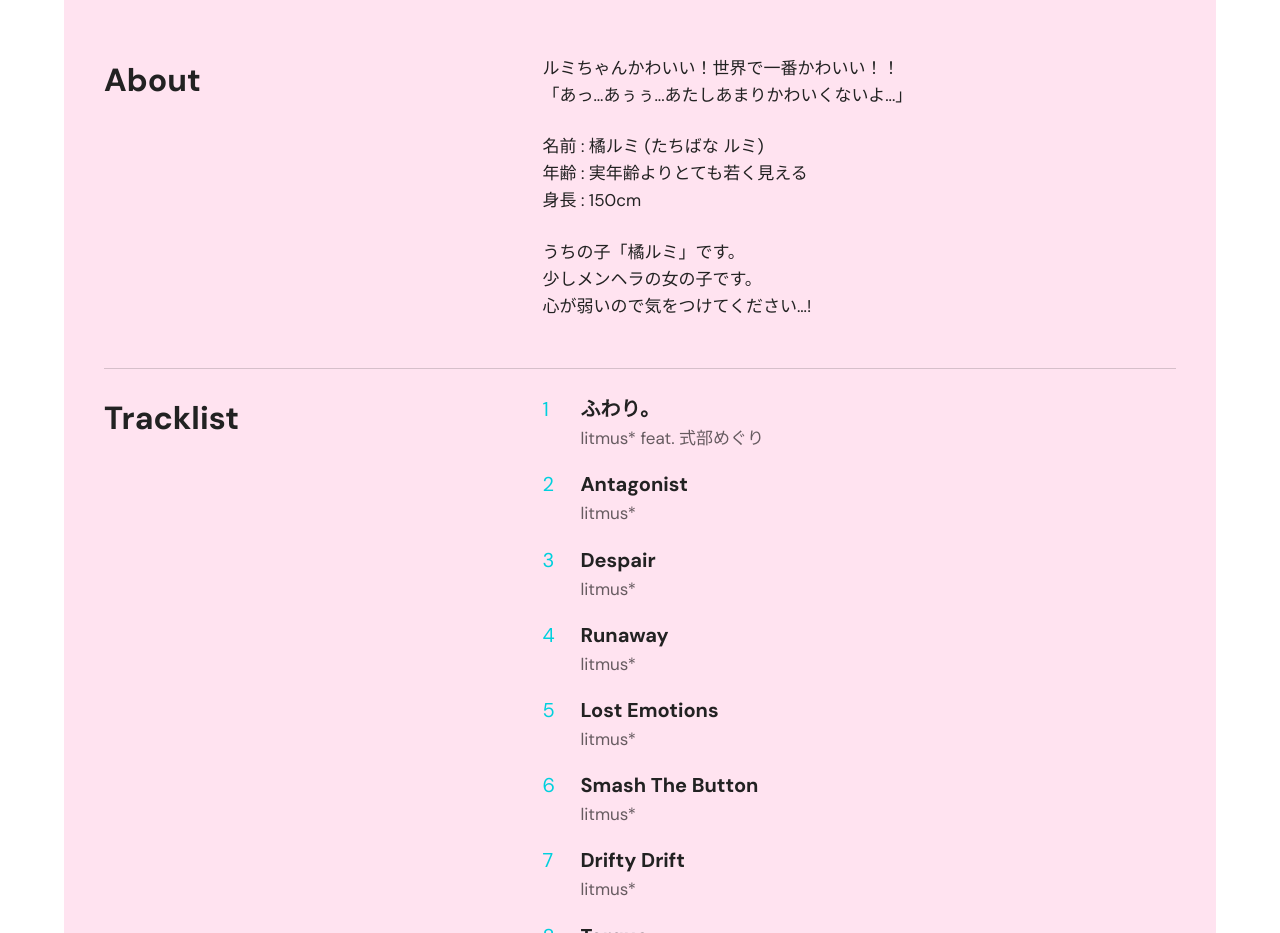
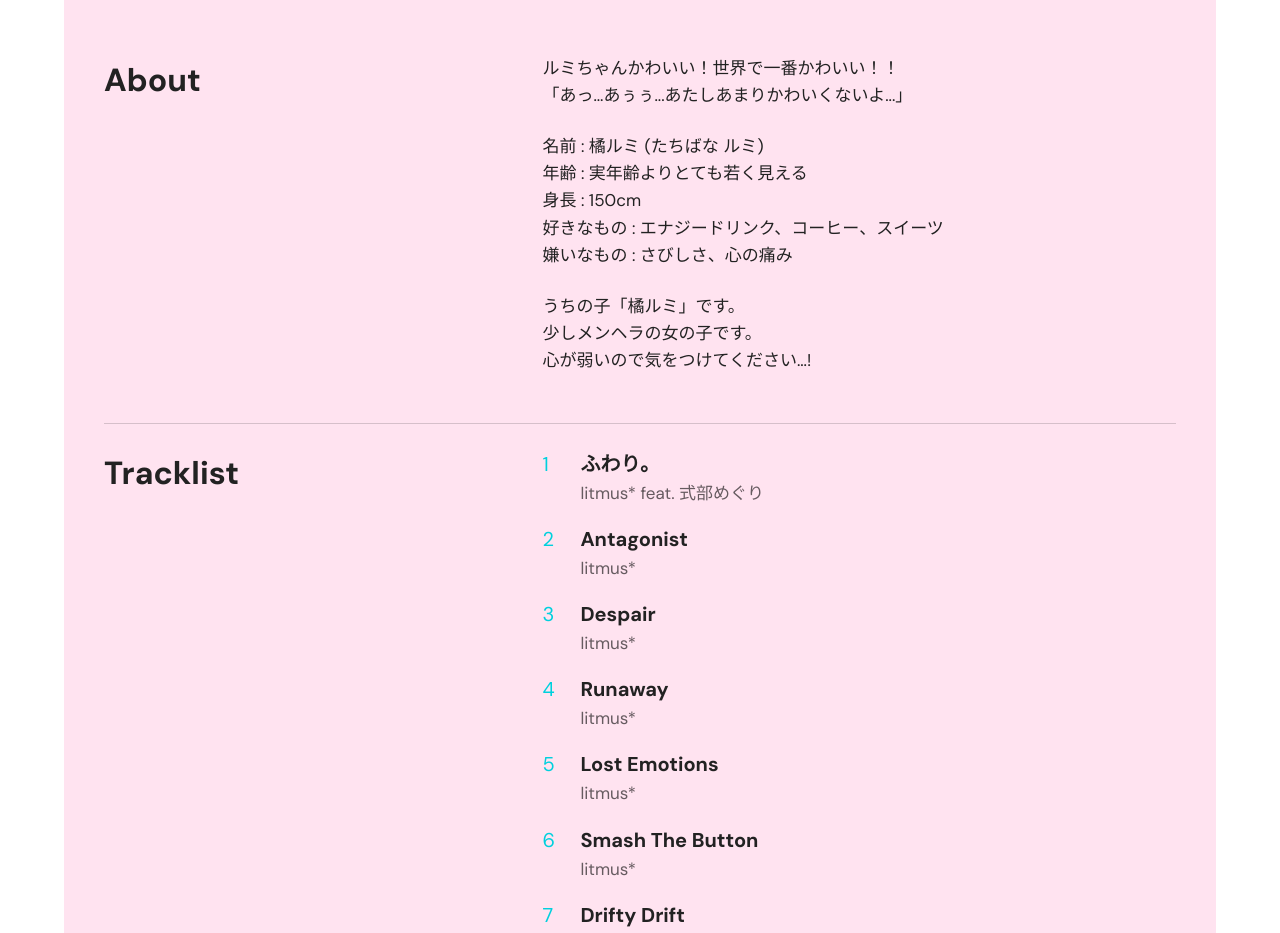
Before and after one commit to litmus-star/lumichankawaii, a plain HTML site: page index.html in a window 1280 px wide. Shown: the part 1820-2753 px from the top of the page. Drawn offline with Linux system fonts and the light colour scheme.

Commit message:
Update index.html

```diff
--- a/index.html
+++ b/index.html
@@ -97,7 +97,7 @@
         <div class="about-content">
           <div class="about-wrap js-about-wrap">
 
-          <p class="about js-about">ルミちゃんかわいい！世界で一番かわいい！！</br>「あっ...あぅぅ...あたしあまりかわいくないよ...」</p><p class="about js-about">名前 : 橘ルミ (たちばな ルミ)</br>年齢 : 実年齢よりとても若く見える</br>身長 : 150cm</p><p class="about js-about">うちの子「橘ルミ」です。</br>少しメンヘラの女の子です。</br>心が弱いので気をつけてください...!</p></div>
+          <p class="about js-about">ルミちゃんかわいい！世界で一番かわいい！！</br>「あっ...あぅぅ...あたしあまりかわいくないよ...」</p><p class="about js-about">名前 : 橘ルミ (たちばな ルミ)</br>年齢 : 実年齢よりとても若く見える</br>身長 : 150cm</br>好きなもの : エナジードリンク、コーヒー、スイーツ</br>嫌いなもの : さびしさ、心の痛み</p><p class="about js-about">うちの子「橘ルミ」です。</br>少しメンヘラの女の子です。</br>心が弱いので気をつけてください...!</p></div>
         </div>
       </div>
     </section>
```
